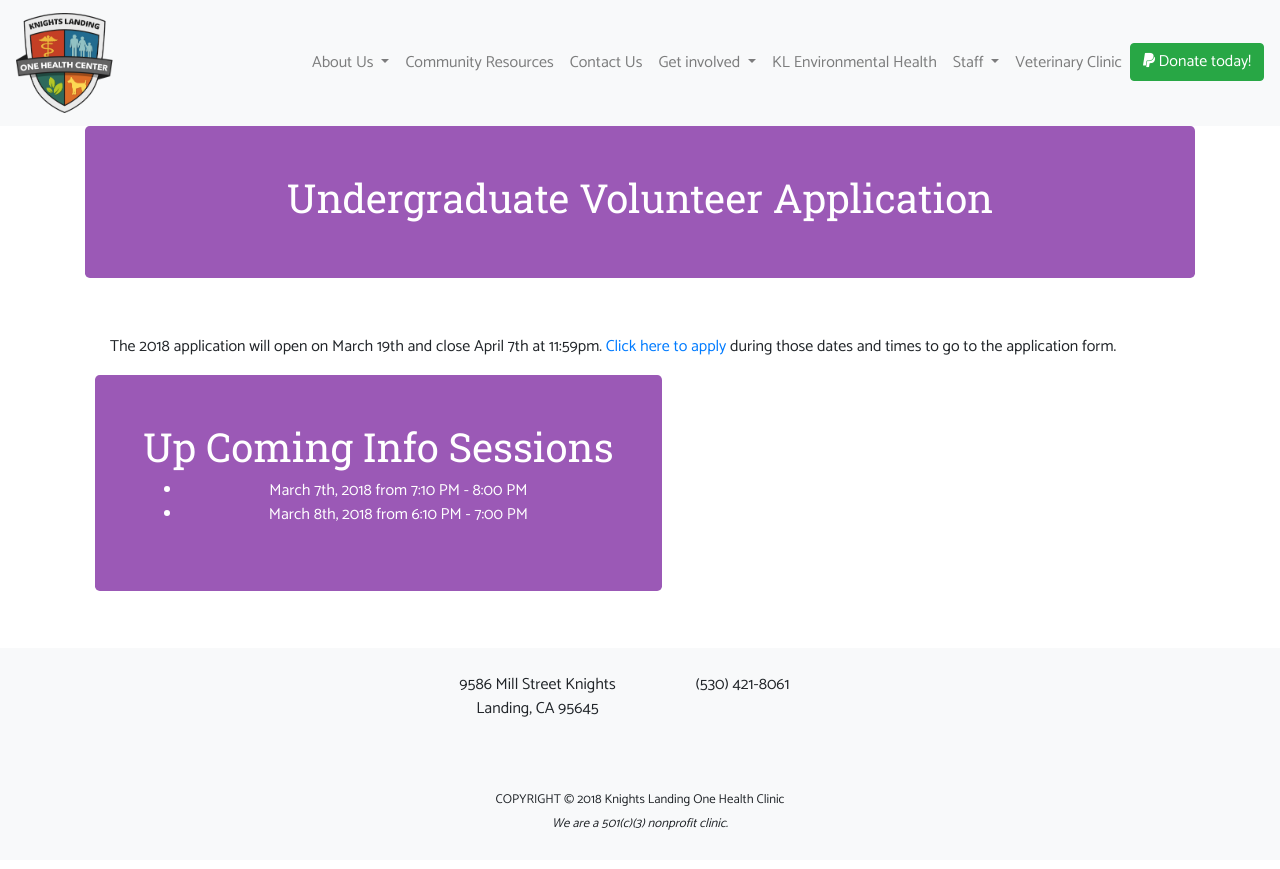
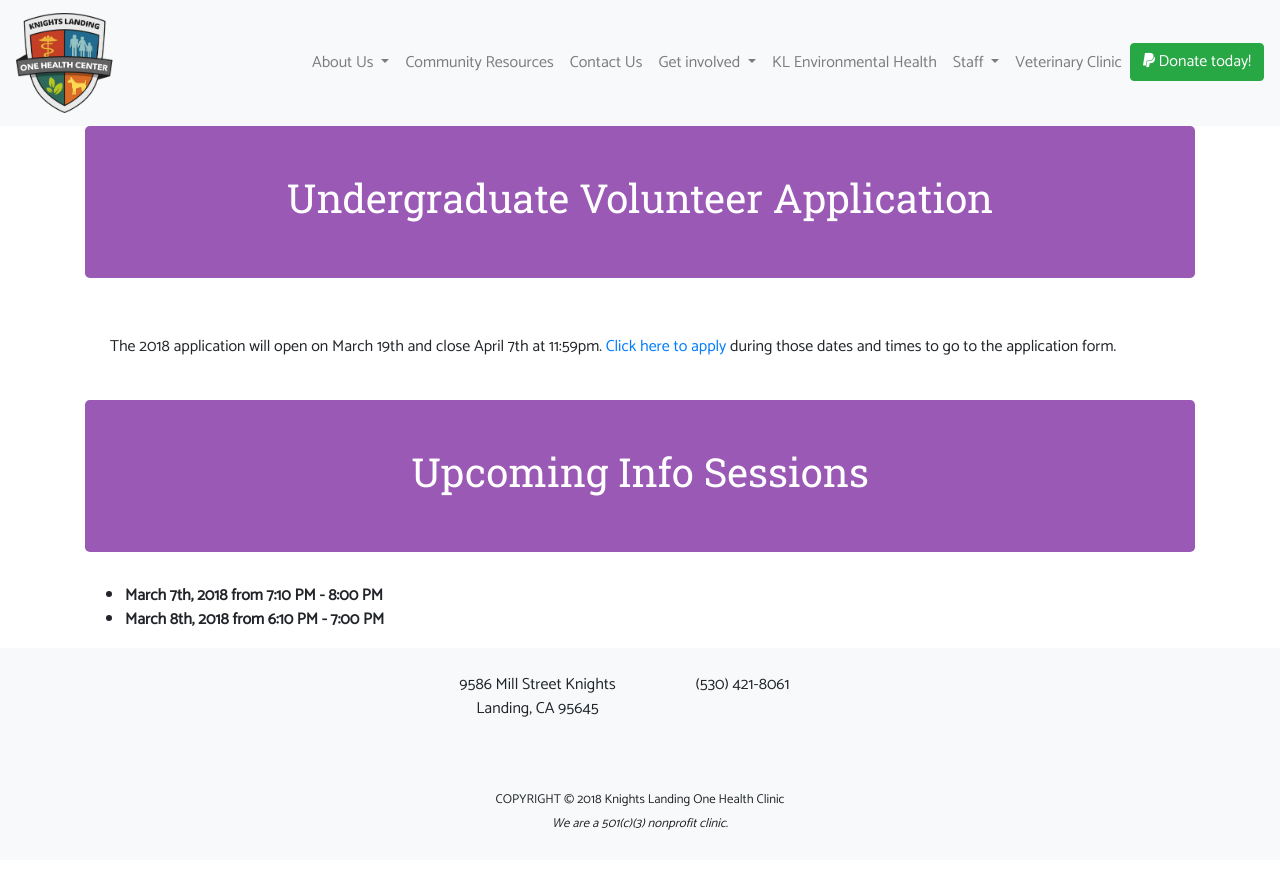
Before and after one commit to iwakoscott/knights-landing, a Jekyll site: the page built from get-involved/undergraduate-volunteer-application.markdown, in a window 1280 px wide. Shown: the top 869 px of the page. Built offline with Jekyll 4.4.1, drawn with Linux system fonts in a browser that asks for light colours; nearby versions of some CDN libraries.

Commit message:
add display grid to jumbotron

```diff
--- a/_layouts/slim-page.html
+++ b/_layouts/slim-page.html
@@ -8,17 +8,18 @@
       <div class="col-12">
         {{ content }}
       </div>
+    </div>
+
     <div class="jumbotron text-center p-5">
-        <h1>Up Coming Info Sessions</h1>
+      <h1>Upcoming Info Sessions</h1>
+    </div>
     <ul>
       {% for session in page.info-sessions %}
         <li>
-              {{ session }}
+          <strong>{{ session }}</strong>
         </li>
       {% endfor %}
     </ul>
   </div>
-    </div>
-  </div>
 
 {% include footer.html %}
--- a/style.css
+++ b/style.css
@@ -32,6 +32,12 @@
 
 .dropdown-item {
   padding: .25rem .5rem !important;
+}
+
+.jumbotron {
+  display: grid;
+  justify-content: center;
+  align-items: center;
 }
 
 /* =============== Homepage =============== */
```
Lines whose indentation alone changed are shown as unchanged.
